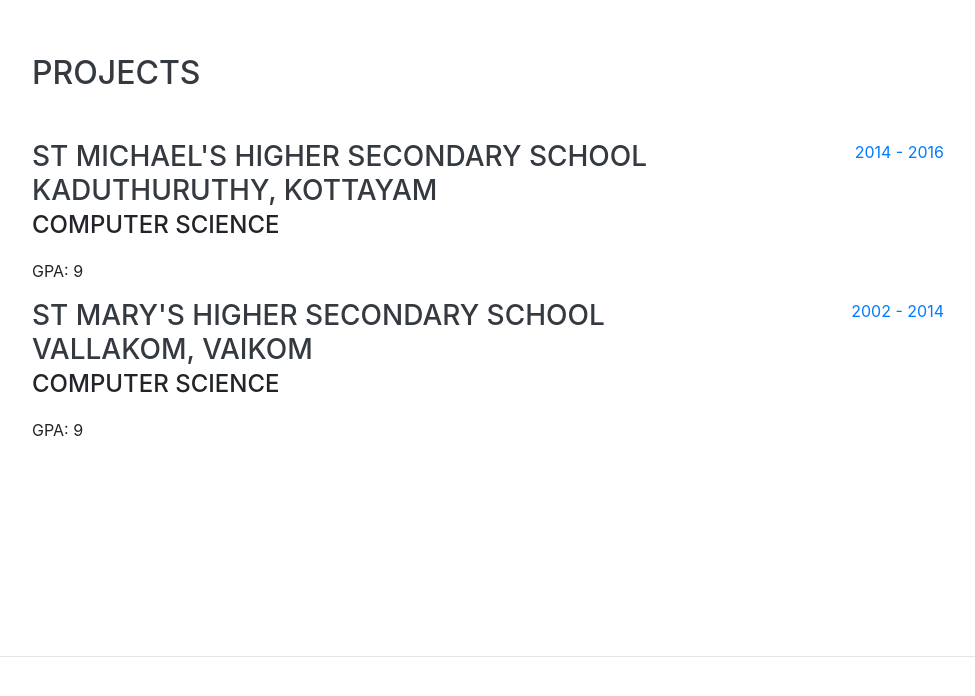
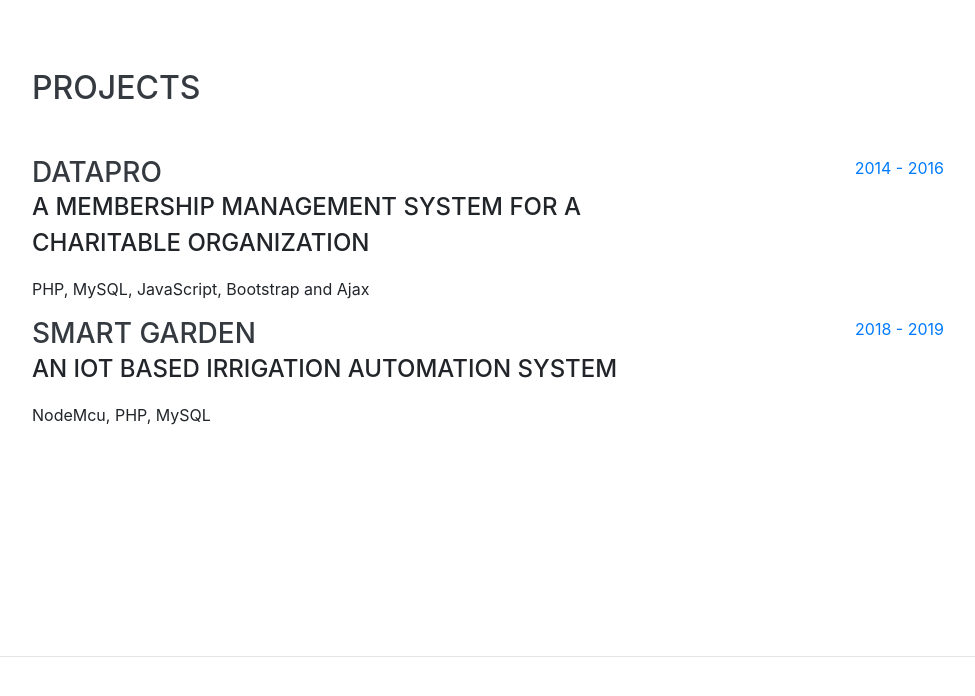
Before and after one commit to zume2020/sumithran-resume, a website with bundled scripts: page index.html in a window 1280 px wide. Shown: the part 2547-3243 px from the top of the page, without its empty margins (288-1263 px from the left). Built offline with nearby package versions, Linux system fonts and the light colour scheme; a web font is replaced by a local one.

Commit message:
completed projects div

```diff
--- a/index.html
+++ b/index.html
@@ -201,13 +201,11 @@
       <div class="w-100">
         <h2 class="mb-5">Projects</h2>
 
-
-
         <div class="resume-item d-flex flex-column flex-md-row justify-content-between">
           <div class="resume-content">
-            <h3 class="mb-0">St Michael's Higher Secondary School Kaduthuruthy, Kottayam</h3>
-            <div class="subheading mb-3">Computer Science</div>
-            <p>GPA: 9</p>
+            <h3 class="mb-0">DataPro</h3>
+            <div class="subheading mb-3">A Membership management system for a Charitable Organization</div>
+            <p>PHP, MySQL, JavaScript, Bootstrap and Ajax</p>
           </div>
           <div class="resume-date text-md-right">
             <span class="text-primary">2014 - 2016</span>
@@ -217,12 +215,14 @@
 
         <div class="resume-item d-flex flex-column flex-md-row justify-content-between">
           <div class="resume-content">
-            <h3 class="mb-0">St Mary's Higher Secondary School Vallakom, Vaikom</h3>
-            <div class="subheading mb-3">Computer Science</div>
-            <p>GPA: 9</p>
+            <h3 class="mb-0">Smart Garden
+
+              </h3>
+            <div class="subheading mb-3">An IoT based irrigation automation system</div>
+              <p>NodeMcu, PHP, MySQL</p>
           </div>
           <div class="resume-date text-md-right">
-            <span class="text-primary">2002 - 2014</span>
+            <span class="text-primary">2018 - 2019</span>
           </div>
         </div>
 
```
